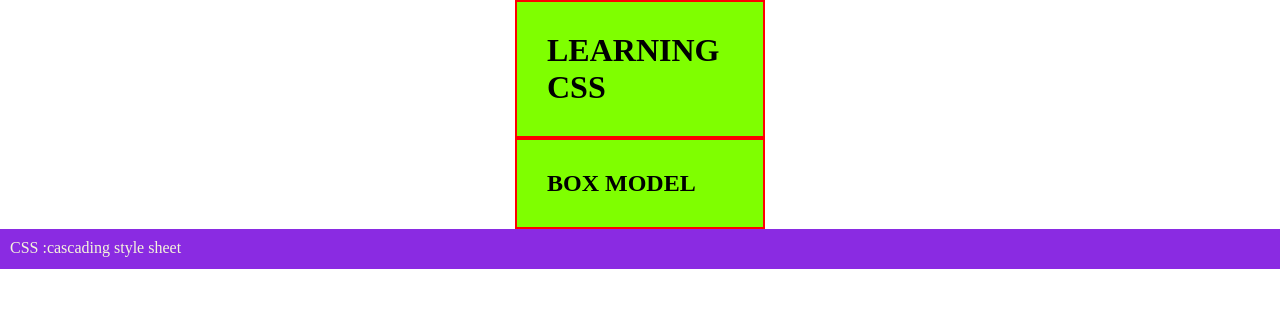
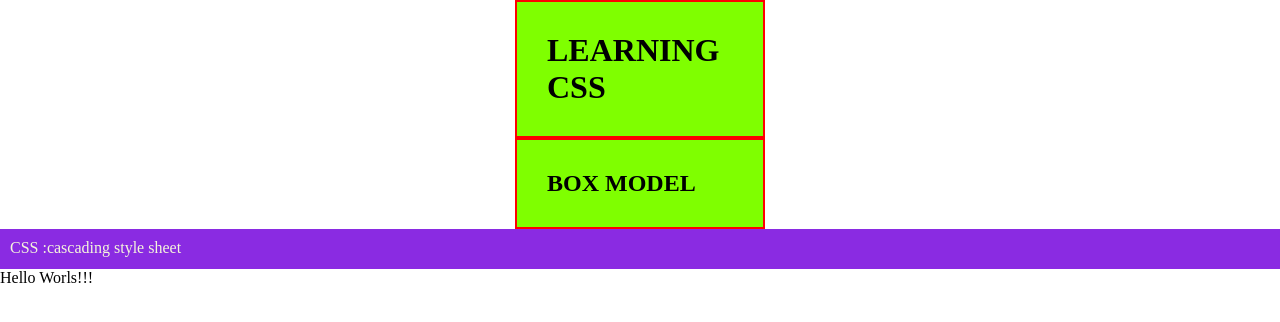
Before and after one commit to NimishaSunilkumar/CSSBOXMODEL, a plain HTML site: page CSSBOXMODEL/index.html in a window 1280 px wide. Drawn offline with Linux system fonts and the light colour scheme.

Commit message:
add para

```diff
--- a/CSSBOXMODEL/index.html
+++ b/CSSBOXMODEL/index.html
@@ -10,5 +10,8 @@
     <h1 class="heading">LEARNING CSS</h1>
     <h2 class="heading">BOX MODEL</h2>
     <p id="para">CSS :cascading style sheet</p>
+    <p>
+        Hello Worls!!!
+    </p>
 </body>
 </html>
```
